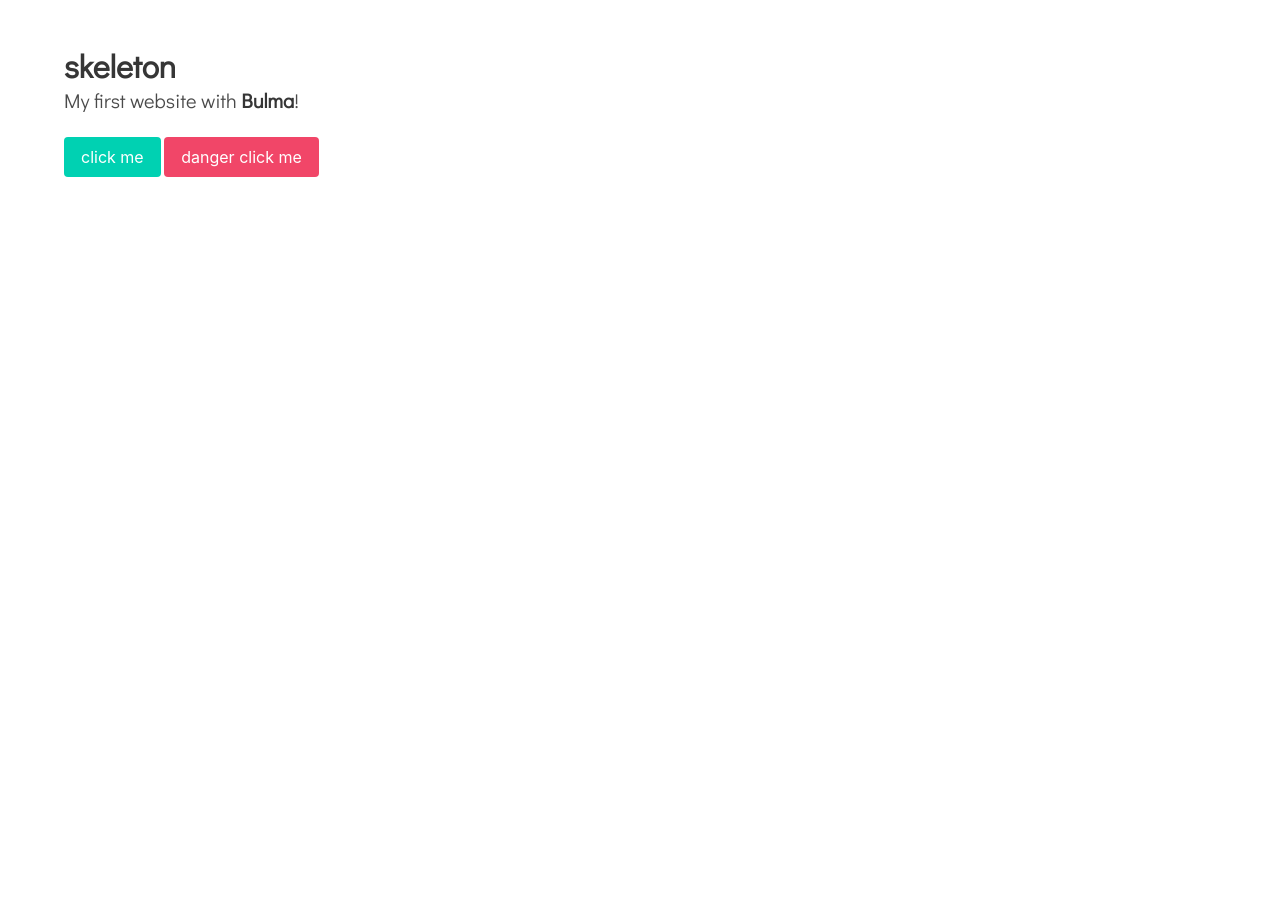
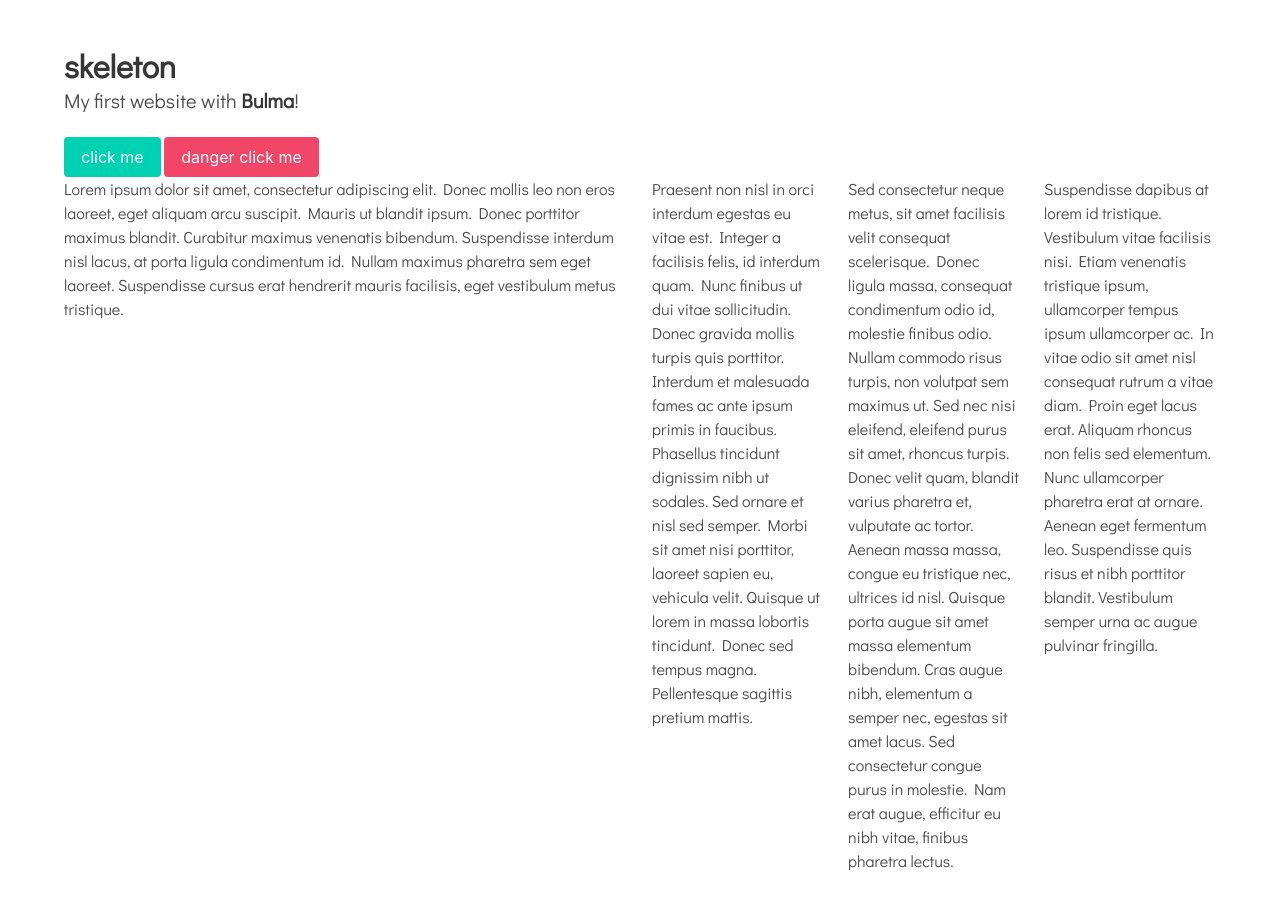
Before and after one commit to medsteele/friday-extras-1, a plain HTML site: page docs/index.html in a window 1280 px wide. Before the commit the page ends 800 px from the top, so only its background shows below. Drawn offline with nearby package versions, Linux system fonts and the light colour scheme.

Commit message:
Update index.html

```diff
--- a/docs/index.html
+++ b/docs/index.html
@@ -26,6 +26,12 @@
         <button class="button is-danger">
           danger click me
         </button>
+        <div class="columns">
+          <div class="column is-half">Lorem ipsum dolor sit amet, consectetur adipiscing elit. Donec mollis leo non eros laoreet, eget aliquam arcu suscipit. Mauris ut blandit ipsum. Donec porttitor maximus blandit. Curabitur maximus venenatis bibendum. Suspendisse interdum nisl lacus, at porta ligula condimentum id. Nullam maximus pharetra sem eget laoreet. Suspendisse cursus erat hendrerit mauris facilisis, eget vestibulum metus tristique.</div>
+          <div class="column">Praesent non nisl in orci interdum egestas eu vitae est. Integer a facilisis felis, id interdum quam. Nunc finibus ut dui vitae sollicitudin. Donec gravida mollis turpis quis porttitor. Interdum et malesuada fames ac ante ipsum primis in faucibus. Phasellus tincidunt dignissim nibh ut sodales. Sed ornare et nisl sed semper. Morbi sit amet nisi porttitor, laoreet sapien eu, vehicula velit. Quisque ut lorem in massa lobortis tincidunt. Donec sed tempus magna. Pellentesque sagittis pretium mattis.</div>
+          <div class="column">Sed consectetur neque metus, sit amet facilisis velit consequat scelerisque. Donec ligula massa, consequat condimentum odio id, molestie finibus odio. Nullam commodo risus turpis, non volutpat sem maximus ut. Sed nec nisi eleifend, eleifend purus sit amet, rhoncus turpis. Donec velit quam, blandit varius pharetra et, vulputate ac tortor. Aenean massa massa, congue eu tristique nec, ultrices id nisl. Quisque porta augue sit amet massa elementum bibendum. Cras augue nibh, elementum a semper nec, egestas sit amet lacus. Sed consectetur congue purus in molestie. Nam erat augue, efficitur eu nibh vitae, finibus pharetra lectus.</div>
+          <div class="column">Suspendisse dapibus at lorem id tristique. Vestibulum vitae facilisis nisi. Etiam venenatis tristique ipsum, ullamcorper tempus ipsum ullamcorper ac. In vitae odio sit amet nisl consequat rutrum a vitae diam. Proin eget lacus erat. Aliquam rhoncus non felis sed elementum. Nunc ullamcorper pharetra erat at ornare. Aenean eget fermentum leo. Suspendisse quis risus et nibh porttitor blandit. Vestibulum semper urna ac augue pulvinar fringilla.</div>
+        </div>
       </div>
     </section>
 
```
